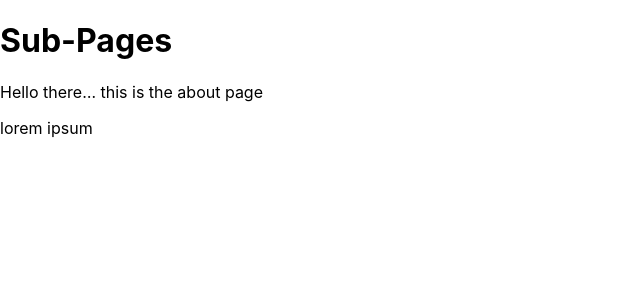
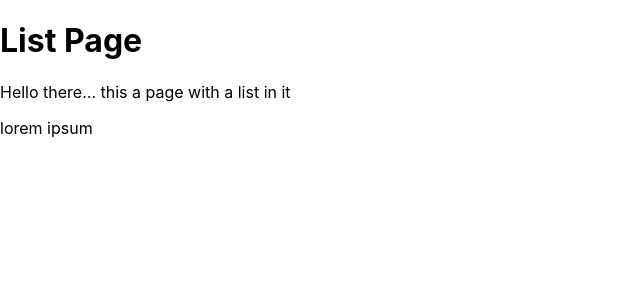
Before and after one commit to The-Awkward-Customer/Petes_Portfolio, a Next.js app: page /Subpages in a window 1280 px wide. Shown: the top 300 px of the page, without its empty margins (0-640 px from the left). Built offline with nearby package versions, Linux system fonts and the light colour scheme.

Commit message:
Added Navbar

```diff
--- a/pages/Subpages/index.js
+++ b/pages/Subpages/index.js
@@ -1,8 +1,8 @@
 const List = () => {
     return (
         <div>
-        <h1>Sub-Pages</h1>
-        <p>Hello there… this is the about page</p>
+        <h1>List Page</h1>
+        <p>Hello there… this a page with a list in it</p>
         <p>lorem ipsum</p>
         </div>
     );
--- a/pages/Subpages/testpage.js
+++ b/pages/Subpages/testpage.js
@@ -2,7 +2,7 @@ const Testpage = () => {
     return (
     <div>
         <h1>test page</h1>
-        <p>Hello there… this is the about page</p>
+        <p>Hello there… this is a test page</p>
         <p>lorem ipsum</p>
         </div>
         );
--- a/pages/index.js
+++ b/pages/index.js
@@ -1,10 +1,12 @@
 import Head from 'next/head'
 import Image from 'next/image'
+import Navbar from '../Components/Navbar'
 import styles from '../styles/Home.module.css'
 
 export default function Home() {
   return (
     <div>
+      <Navbar/>
       <h1>Hello</h1>
       <p>Hello there… this is the about page</p>
     </div>
```
